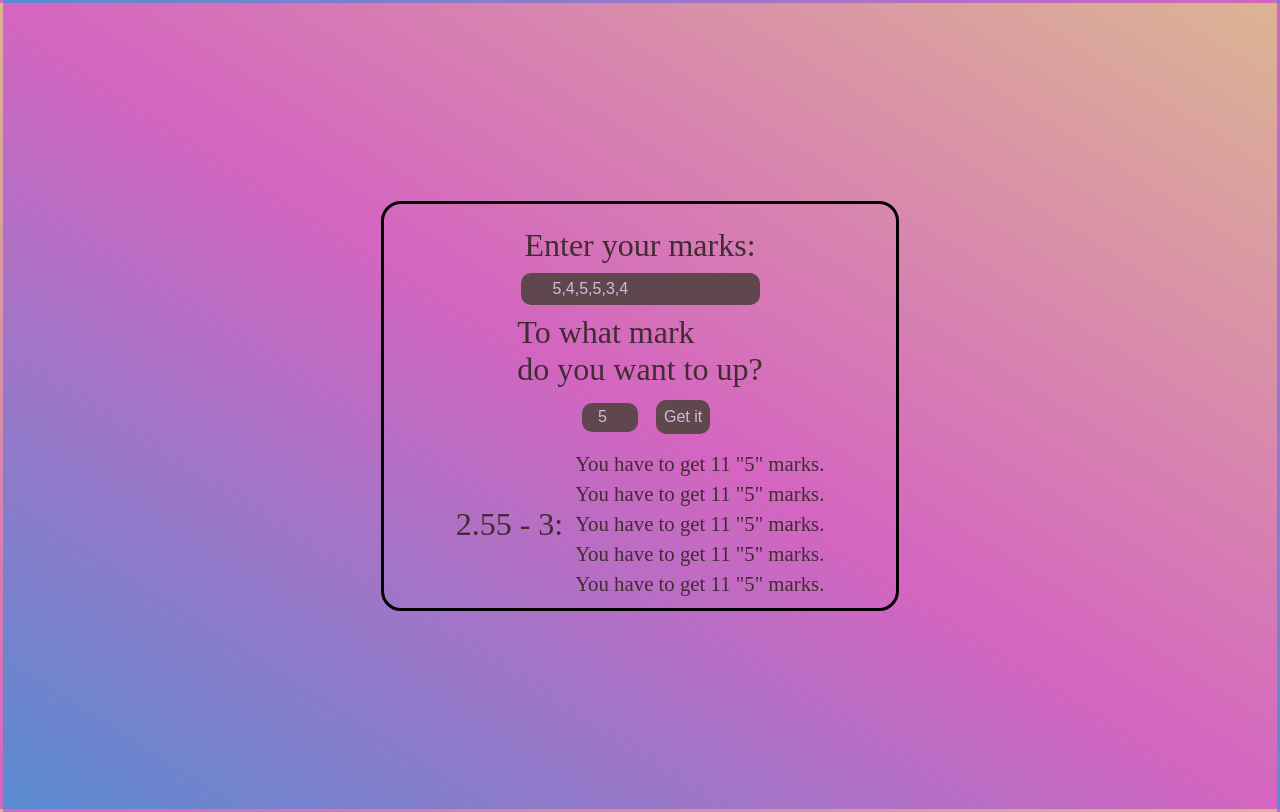
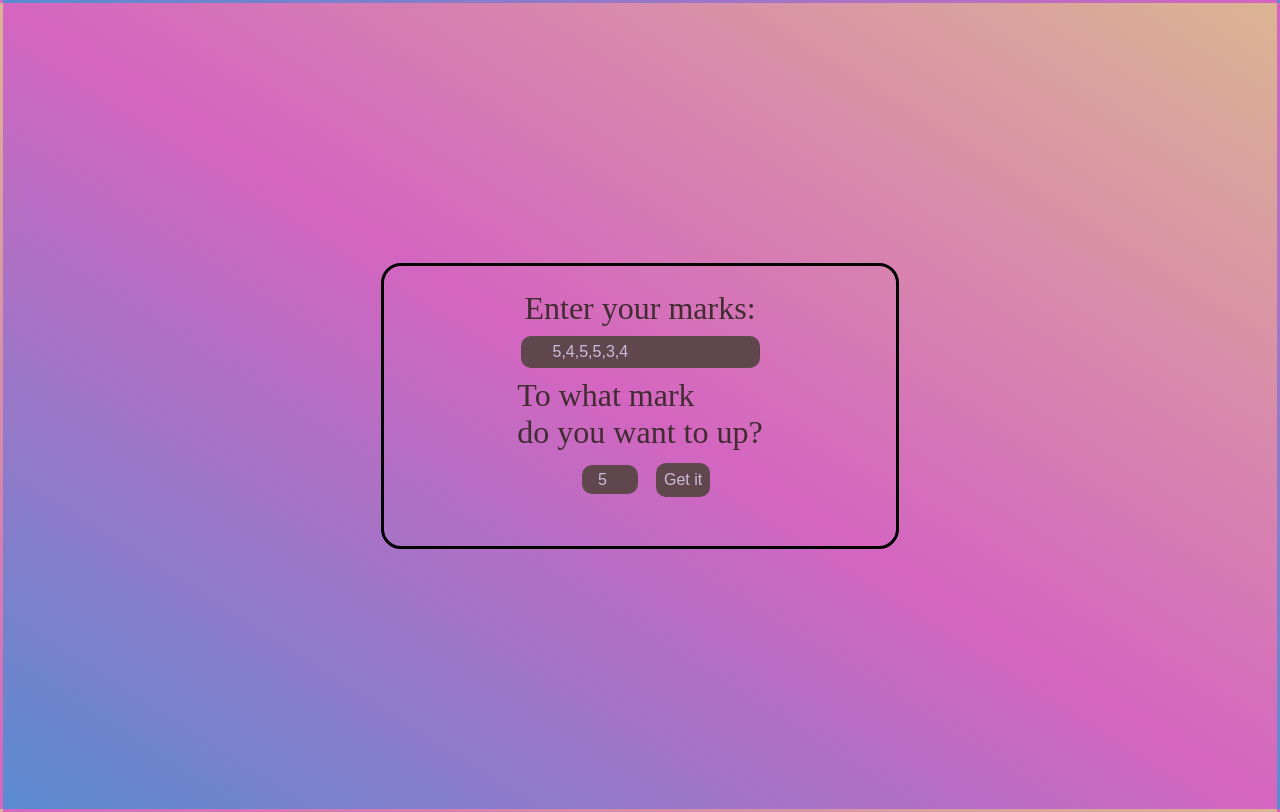
Before and after one commit to alex-sikach/marks-calc, a plain HTML site: page index.html in a window 1280 px wide. Drawn offline with Linux system fonts and the light colour scheme.

Commit message:
Update index.html

```diff
--- a/index.html
+++ b/index.html
@@ -207,20 +207,6 @@
 			<button class="get">Get it</button>
 		</div>
 		<div class="variants">
-
-			<div class="test variant">
-				<div class="way">
-					<p class="way-text">2.55 - 3:</p>
-				</div>
-				<div class="text">
-					<p class="text">You have to get 11 "5" marks.</p>
-					<p class="text">You have to get 11 "5" marks.</p>
-					<p class="text">You have to get 11 "5" marks.</p>
-					<p class="text">You have to get 11 "5" marks.</p>
-					<p class="text">You have to get 11 "5" marks.</p>
-				</div>
-			</div>
-
 		</div>
 	</div>
 
```
